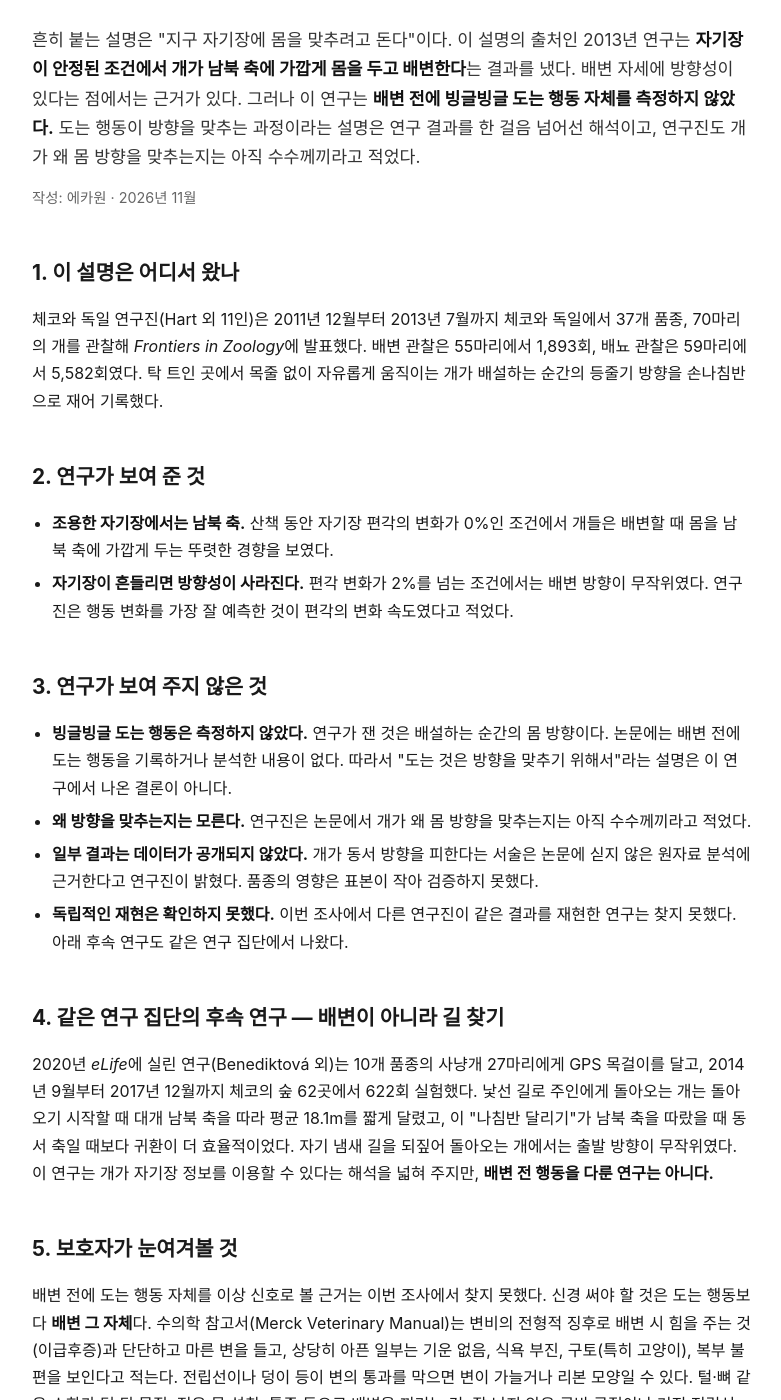
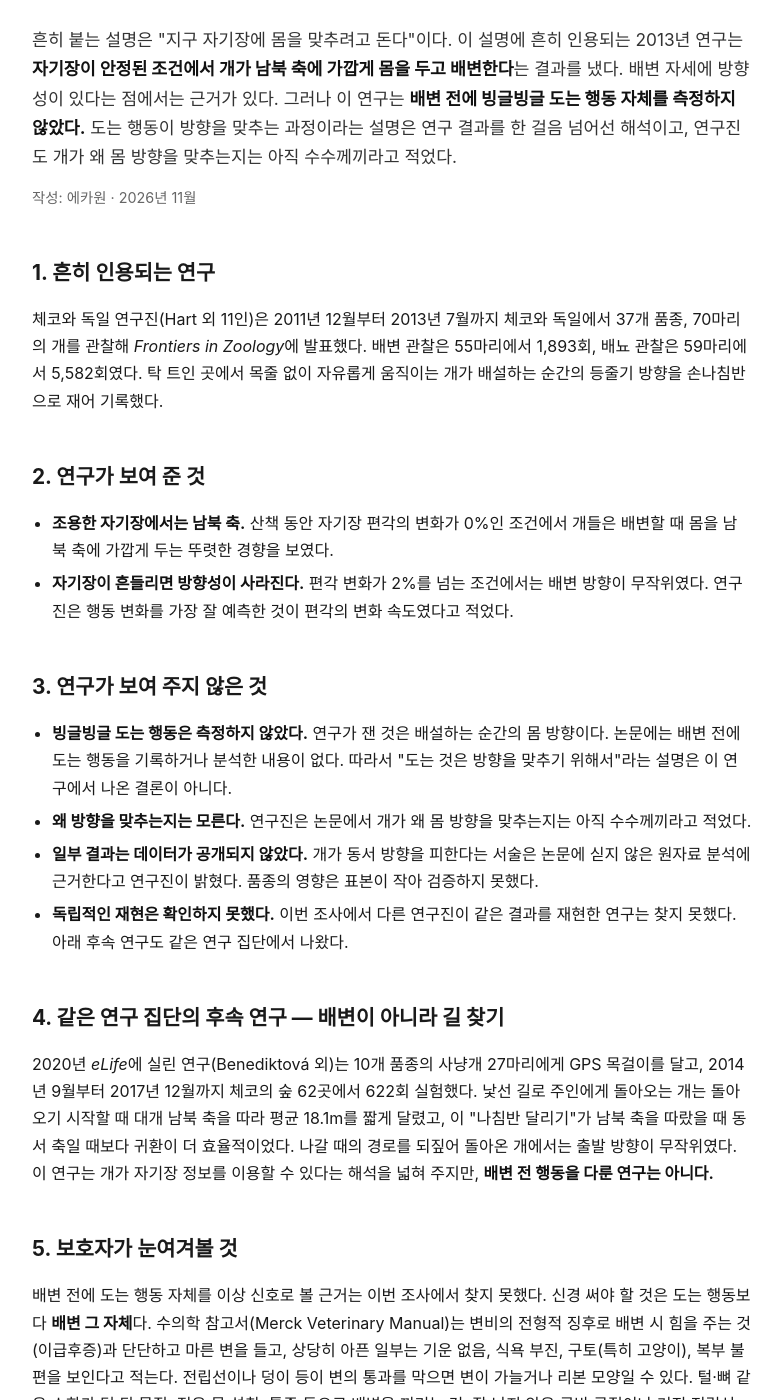
Before and after one commit to polystock/maearion.github.io, a Jekyll site: the page built from _docs/myth-dog-circling-before-pooping.html, in a window 1280 px wide and 1400 px high, scrolled down 199 px. Shown: the whole window, without its empty margins (248-1029 px from the left). Built offline with Jekyll 4.4.1, drawn with Linux system fonts in a browser that asks for light colours.

Commit message:
daily: myth-dog-circling-before-pooping 외부 검수 반영 (유래 표현, tracking 정의, 자료 유형)
Co-Authored-By: Claude Opus 5.5 <noreply@anthropic.com>
Claude-Session: https://claude.ai/code/session_01KxWXN8VRwnGtV21j7np9vy

```diff
--- a/_data/myths.yml
+++ b/_data/myths.yml
@@ -117,7 +117,7 @@ verified:
       claim: >-
         "강아지가 배변 전 빙글빙글 도는 데는 이유가 있다"
       summary: >-
-        "지구 자기장에 맞추려고 돈다"는 설명은 2013년 체코·독일 연구에서 나왔습니다. 개 70마리를 관찰한 이 연구는 자기장이 안정된 조건에서 개가 남북 축에 가깝게 몸을 두고 배변한다는 결과를 냈지만, 배변 전에 도는 행동 자체는 측정하지 않았습니다. 연구진도 개가 왜 몸 방향을 맞추는지는 아직 수수께끼라고 적었습니다.
+        "지구 자기장에 맞추려고 돈다"는 설명에는 2013년 체코·독일 연구가 흔히 인용됩니다. 개 70마리를 관찰한 이 연구는 자기장이 안정된 조건에서 개가 남북 축에 가깝게 몸을 두고 배변한다는 결과를 냈지만, 배변 전에 도는 행동 자체는 측정하지 않았습니다. 연구진도 개가 왜 몸 방향을 맞추는지는 아직 수수께끼라고 적었습니다.
 misinfo:
   label: >-
     잘못 퍼진 정보
--- a/_docs/myth-dog-circling-before-pooping.html
+++ b/_docs/myth-dog-circling-before-pooping.html
@@ -4,9 +4,9 @@ title: >-
 og_title: >-
   강아지가 배변 전 빙글빙글 도는 이유 — 자기장 연구는 어디까지 말하나
 description: >-
-  "개는 지구 자기장에 몸을 맞추려고 배변 전에 돈다"는 설명은 2013년 체코·독일 연구에서 나왔다. 이 연구는 자기장이 안정된 조건에서 개가 남북 축에 가깝게 몸을 두고 배변한다는 결과를 냈지만, 배변 전에 도는 행동 자체는 측정하지 않았다. 연구가 보여 준 것과 보여 주지 않은 것, 보호자가 눈여겨볼 배변 이상을 정리한다.
+  "개는 지구 자기장에 몸을 맞추려고 배변 전에 돈다"는 설명에는 2013년 체코·독일 연구가 흔히 인용된다. 이 연구는 자기장이 안정된 조건에서 개가 남북 축에 가깝게 몸을 두고 배변한다는 결과를 냈지만, 배변 전에 도는 행동 자체는 측정하지 않았다. 연구가 보여 준 것과 보여 주지 않은 것, 보호자가 눈여겨볼 배변 이상을 정리한다.
 og_description: >-
-  배변 자세와 자기장 연구의 범위, 빙글빙글 도는 행동에 대해 아직 모르는 것, 변비 신호를 1차 자료로 정리합니다.
+  배변 자세와 자기장 연구의 범위, 빙글빙글 도는 행동에 대해 아직 모르는 것, 변비 신호를 연구 논문과 수의학 참고서로 정리합니다.
 ld_headline: >-
   "강아지가 배변 전 빙글빙글 도는 데는 이유가 있다"는 사실인가 — 자기장 연구가 보여 준 것과 보여 주지 않은 것
 ld_description: >-
@@ -36,10 +36,10 @@ faq:
 <div class="verdict">판정: 부분적으로 맞음</div>
 <h1>"강아지가 배변 전 빙글빙글 도는 데는 이유가 있다"는 사실인가</h1>
 
-<p class="lead">흔히 붙는 설명은 "지구 자기장에 몸을 맞추려고 돈다"이다. 이 설명의 출처인 2013년 연구는 <strong>자기장이 안정된 조건에서 개가 남북 축에 가깝게 몸을 두고 배변한다</strong>는 결과를 냈다. 배변 자세에 방향성이 있다는 점에서는 근거가 있다. 그러나 이 연구는 <strong>배변 전에 빙글빙글 도는 행동 자체를 측정하지 않았다.</strong> 도는 행동이 방향을 맞추는 과정이라는 설명은 연구 결과를 한 걸음 넘어선 해석이고, 연구진도 개가 왜 몸 방향을 맞추는지는 아직 수수께끼라고 적었다.</p>
+<p class="lead">흔히 붙는 설명은 "지구 자기장에 몸을 맞추려고 돈다"이다. 이 설명에 흔히 인용되는 2013년 연구는 <strong>자기장이 안정된 조건에서 개가 남북 축에 가깝게 몸을 두고 배변한다</strong>는 결과를 냈다. 배변 자세에 방향성이 있다는 점에서는 근거가 있다. 그러나 이 연구는 <strong>배변 전에 빙글빙글 도는 행동 자체를 측정하지 않았다.</strong> 도는 행동이 방향을 맞추는 과정이라는 설명은 연구 결과를 한 걸음 넘어선 해석이고, 연구진도 개가 왜 몸 방향을 맞추는지는 아직 수수께끼라고 적었다.</p>
 <p class="meta">작성: 에카원 · 2026년 11월</p>
 
-<h2>1. 이 설명은 어디서 왔나</h2>
+<h2>1. 흔히 인용되는 연구</h2>
 <p>체코와 독일 연구진(Hart 외 11인)은 2011년 12월부터 2013년 7월까지 체코와 독일에서 37개 품종, 70마리의 개를 관찰해 <em>Frontiers in Zoology</em>에 발표했다. 배변 관찰은 55마리에서 1,893회, 배뇨 관찰은 59마리에서 5,582회였다. 탁 트인 곳에서 목줄 없이 자유롭게 움직이는 개가 배설하는 순간의 등줄기 방향을 손나침반으로 재어 기록했다.</p>
 
 <h2>2. 연구가 보여 준 것</h2>
@@ -57,7 +57,7 @@ faq:
 </ul>
 
 <h2>4. 같은 연구 집단의 후속 연구 — 배변이 아니라 길 찾기</h2>
-<p>2020년 <em>eLife</em>에 실린 연구(Benediktová 외)는 10개 품종의 사냥개 27마리에게 GPS 목걸이를 달고, 2014년 9월부터 2017년 12월까지 체코의 숲 62곳에서 622회 실험했다. 낯선 길로 주인에게 돌아오는 개는 돌아오기 시작할 때 대개 남북 축을 따라 평균 18.1m를 짧게 달렸고, 이 "나침반 달리기"가 남북 축을 따랐을 때 동서 축일 때보다 귀환이 더 효율적이었다. 자기 냄새 길을 되짚어 돌아오는 개에서는 출발 방향이 무작위였다. 이 연구는 개가 자기장 정보를 이용할 수 있다는 해석을 넓혀 주지만, <strong>배변 전 행동을 다룬 연구는 아니다.</strong></p>
+<p>2020년 <em>eLife</em>에 실린 연구(Benediktová 외)는 10개 품종의 사냥개 27마리에게 GPS 목걸이를 달고, 2014년 9월부터 2017년 12월까지 체코의 숲 62곳에서 622회 실험했다. 낯선 길로 주인에게 돌아오는 개는 돌아오기 시작할 때 대개 남북 축을 따라 평균 18.1m를 짧게 달렸고, 이 "나침반 달리기"가 남북 축을 따랐을 때 동서 축일 때보다 귀환이 더 효율적이었다. 나갈 때의 경로를 되짚어 돌아온 개에서는 출발 방향이 무작위였다. 이 연구는 개가 자기장 정보를 이용할 수 있다는 해석을 넓혀 주지만, <strong>배변 전 행동을 다룬 연구는 아니다.</strong></p>
 
 <h2>5. 보호자가 눈여겨볼 것</h2>
 <p>배변 전에 도는 행동 자체를 이상 신호로 볼 근거는 이번 조사에서 찾지 못했다. 신경 써야 할 것은 도는 행동보다 <strong>배변 그 자체</strong>다. 수의학 참고서(Merck Veterinary Manual)는 변비의 전형적 징후로 배변 시 힘을 주는 것(이급후증)과 단단하고 마른 변을 들고, 상당히 아픈 일부는 기운 없음, 식욕 부진, 구토(특히 고양이), 복부 불편을 보인다고 적는다. 전립선이나 덩이 등이 변의 통과를 막으면 변이 가늘거나 리본 모양일 수 있다. 털·뼈 같은 소화가 덜 된 물질, 적은 물 섭취, 통증 등으로 배변을 꺼리는 것, 잘 낫지 않은 골반 골절이나 커진 전립선 등이 원인으로 꼽힌다.</p>
```
Also changed, not shown: _ops/evidence/myth-dog-circling-before-pooping.md (+6 -0 lines).
